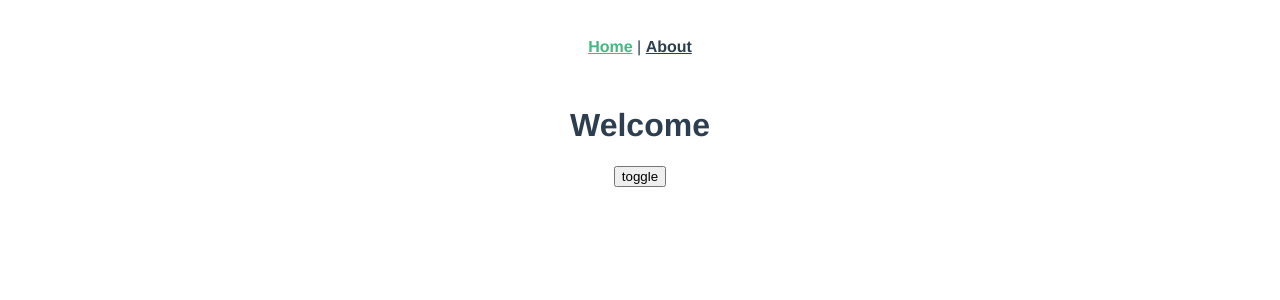
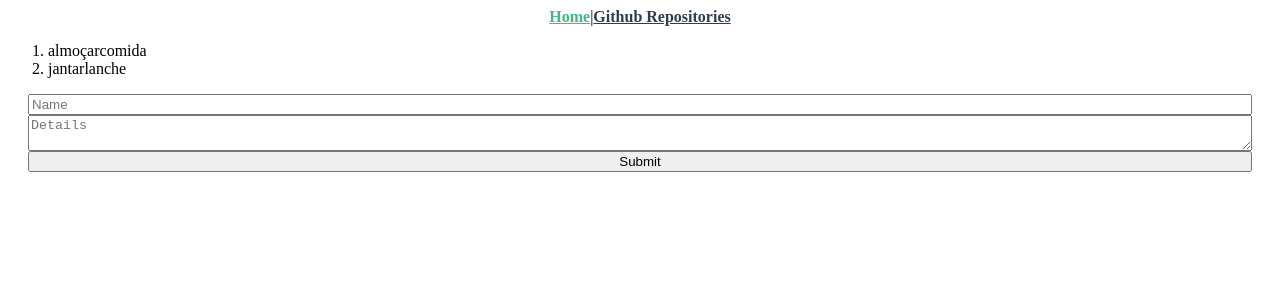
Before and after one commit to WagnerPaulino/my-first-project-vue, a Vue app: page / in a window 1280 px wide. Shown: the top 300 px of the page. Built offline with nearby package versions, Linux system fonts and the light colour scheme.

Commit message:
form e vuex

```diff
--- a/src/App.vue
+++ b/src/App.vue
@@ -1,24 +1,18 @@
 <template>
   <div id="app">
     <div id="nav">
-      <router-link to="/">Home</router-link> |
-      <router-link to="/about">About</router-link>
+      <router-link to="/">Home</router-link>|
+      <router-link to="/github-repositories">Github Repositories</router-link>
     </div>
-    <router-view/>
+    <router-view />
   </div>
 </template>
 
 <style lang="scss">
-#app {
-  font-family: Avenir, Helvetica, Arial, sans-serif;
-  -webkit-font-smoothing: antialiased;
-  -moz-osx-font-smoothing: grayscale;
-  text-align: center;
-  color: #2c3e50;
-}
-
 #nav {
-  padding: 30px;
+  display: flex;
+  flex-direction: row;
+  justify-content: center;
 
   a {
     font-weight: bold;
--- a/src/components/HelloWorld.vue
+++ /dev/null
@@ -1,43 +0,0 @@
-<template>
-  <div class="hello">
-    <h1>{{ msg }}</h1>
-    <button v-on:click="onClick">toggle</button>
-    <p v-if="isVisible">{{title}}</p>
-    <p></p>
-  </div>
-</template>
-
-<script lang="ts">
-import { Component, Prop, Vue } from "vue-property-decorator";
-
-@Component
-export default class HelloWorld extends Vue {
-  @Prop() private msg!: string;
-
-  public title = 'hello world';
-
-  isVisible = false
-
-  onClick(event: Event) {
-    this.isVisible = !this.isVisible;
-  }
-}
-</script>
-
-<!-- Add "scoped" attribute to limit CSS to this component only -->
-<style scoped lang="scss">
-h3 {
-  margin: 40px 0 0;
-}
-ul {
-  list-style-type: none;
-  padding: 0;
-}
-li {
-  display: inline-block;
-  margin: 0 10px;
-}
-a {
-  color: #42b983;
-}
-</style>
--- /dev/null
+++ b/src/components/TodoList.vue
@@ -0,0 +1,20 @@
+<template>
+  <div class="todo">
+    <ol>
+      <li v-for="(todo, index) in todos" :key="index">
+        <label>{{ todo.name }}</label>
+        <span>{{ todo.detail }}</span>
+      </li>
+    </ol>
+  </div>
+</template>
+<script lang="ts">
+import { Component, Prop, Vue } from "vue-property-decorator";
+import Todo from "../domains/todo";
+
+@Component
+export default class TodoList extends Vue {
+  @Prop()
+  private todos?: Array<Todo>;
+}
+</script>
--- /dev/null
+++ b/src/domains/todo.ts
@@ -0,0 +1,4 @@
+export default class Todo {
+    name?: string;
+    detail?: string;
+}
--- a/src/router/index.ts
+++ b/src/router/index.ts
@@ -1,23 +1,22 @@
 import Vue from 'vue'
 import VueRouter, { RouteConfig } from 'vue-router'
-import Home from '../views/Home.vue'
 
 Vue.use(VueRouter)
 
-  const routes: Array<RouteConfig> = [
+const routes: Array<RouteConfig> = [
   {
     path: '/',
     name: 'Home',
-    component: Home
+    component: () => import('../views/Home.vue')
   },
-  {
-    path: '/about',
-    name: 'About',
-    // route level code-splitting
-    // this generates a separate chunk (about.[hash].js) for this route
-    // which is lazy-loaded when the route is visited.
-    component: () => import(/* webpackChunkName: "about" */ '../views/About.vue')
-  }
+  // {
+  //   path: '/github-repositories',
+  //   name: 'GithubRepositories',
+  //   // route level code-splitting
+  //   // this generates a separate chunk (GithubRepositories.[hash].js) for this route
+  //   // which is lazy-loaded when the route is visited.
+  //   component: () => import(/* webpackChunkName: "GithubRepositories" */ '../views/GithubRepositories.vue')
+  // }
 ]
 
 const router = new VueRouter({
--- a/src/store/index.ts
+++ b/src/store/index.ts
@@ -1,15 +1,13 @@
 import Vue from 'vue'
 import Vuex from 'vuex'
+import TodoStore from './todo-store'
 
 Vue.use(Vuex)
 
-export default new Vuex.Store({
-  state: {
-  },
-  mutations: {
-  },
-  actions: {
-  },
+const store = new Vuex.Store({
   modules: {
+    TodoStore
   }
 })
+
+export default store;
--- /dev/null
+++ b/src/store/todo-store.ts
@@ -0,0 +1,35 @@
+import Todo from '@/domains/todo';
+import { Module, ActionTree } from 'vuex';
+
+
+const state: Array<Todo> = [{ name: "almoçar", detail: "comida" },
+{ name: "jantar", detail: "lanche" }];
+
+const getters = {
+  findTodos: (): Array<Todo> => {
+    return state;
+  }
+}
+
+const mutations = {
+  saveTodo: (state: Array<Todo>, payload: Todo): Todo => {
+    state.push(payload)
+    return payload
+  }
+};
+
+const actions: ActionTree<Array<Todo>, Todo> = {
+  saveTodo: ({ commit }, payload: Todo) => {
+    commit('saveTodo', payload)
+    return payload
+  }
+}
+
+const TodoStore: Module<Array<Todo>, Todo> = {
+  state: state,
+  mutations: mutations,
+  actions: actions,
+  getters: getters
+};
+
+export default TodoStore;
--- a/src/views/About.vue
+++ /dev/null
@@ -1,5 +0,0 @@
-<template>
-  <div class="about">
-    <h1>This is an about page</h1>
-  </div>
-</template>
--- a/src/views/Home.vue
+++ b/src/views/Home.vue
@@ -1,17 +1,40 @@
 <template>
   <div class="home">
-    <HelloWorld msg="Welcome"/>
+    <TodoList :todos="todos" />
+    <form autocomplete="off">
+      <input v-model="todo.name" placeholder="Name" />
+      <textarea v-model="todo.detail" placeholder="Details"></textarea>
+      <button type="button" v-on:click="save(todo)">Submit</button>
+    </form>
   </div>
 </template>
 
-<script>
-// @ is an alias to /src
-import HelloWorld from '@/components/HelloWorld.vue'
+<script lang="ts">
+import TodoList from "@/components/TodoList.vue";
+import Todo from "../domains/todo";
+import store from "../store/index";
+import { Component, Vue } from "vue-property-decorator";
 
-export default {
-  name: 'Home',
+@Component({
   components: {
-    HelloWorld
+    TodoList
+  }
+})
+export default class Home extends Vue {
+  private todos: Array<Todo> = store.getters.findTodos;
+
+  private todo: Todo = new Todo();
+
+  save(todo: Todo): void {
+    store.dispatch("saveTodo", todo);
+    this.todo = new Todo();
   }
 }
 </script>
+<style scoped>
+form {
+  display: flex;
+  flex-direction: column;
+  padding: 0 20px 0 20px;
+}
+</style>
```
Also changed, not shown: package.json (+16 -16 lines), 1 other file (tests, documents, lock files or other folders).
